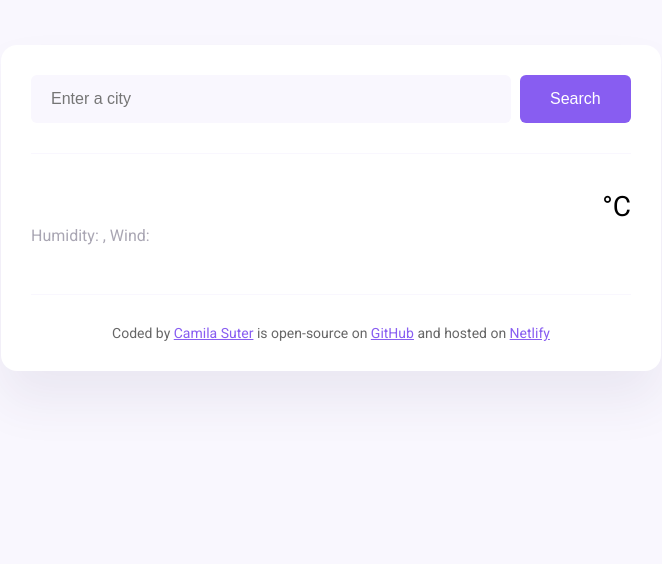
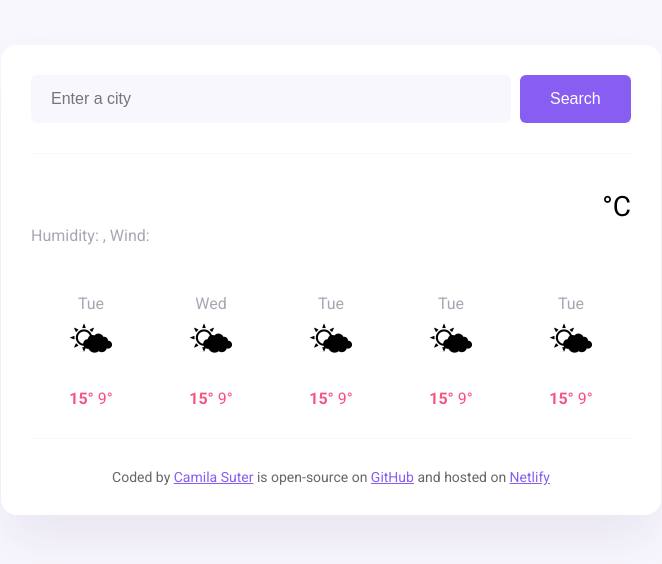
Before and after one commit to csuter22/weather-forecast, a plain HTML site: page index.html in a window 1280 px wide. Shown: the whole page, without its empty margins (309-971 px from the left). Drawn offline with nearby package versions, Linux system fonts and the light colour scheme; no server answers.

Commit message:
forecast style update

```diff
--- a/index.html
+++ b/index.html
@@ -35,6 +35,48 @@
     <div class="weather-app-unit">°C</div>
     </div>
     </div>
+    <div class="weather-forecast">
+        <div class="weather-forecast-day">
+        <div class="weather-forecast-date">Tue</div>
+        <div class="weather-forecast-icon">🌤</div>
+        <div class="weather-forecast-temperatures">
+            <div class="weather-forecast-temperature">
+            <strong>15°</strong> 9°</div>
+            </div>
+        </div>
+        <div class="weather-forecast-day">
+        <div class="weather-forecast-date">Wed</div>
+        <div class="weather-forecast-icon">🌤</div>
+        <div class="weather-forecast-temperatures">
+            <div class="weather-forecast-temperature">
+            <strong>15°</strong> 9°</div>
+            </div>
+        </div>
+        <div class="weather-forecast-day">
+        <div class="weather-forecast-date">Tue</div>
+        <div class="weather-forecast-icon">🌤</div>
+        <div class="weather-forecast-temperatures">
+            <div class="weather-forecast-temperature">
+            <strong>15°</strong> 9°</div>
+            </div>
+        </div>
+        <div class="weather-forecast-day">
+        <div class="weather-forecast-date">Tue</div>
+        <div class="weather-forecast-icon">🌤</div>
+        <div class="weather-forecast-temperatures">
+            <div class="weather-forecast-temperature">
+            <strong>15°</strong> 9°</div>
+            </div>
+        </div>
+        <div class="weather-forecast-day">
+        <div class="weather-forecast-date">Tue</div>
+        <div class="weather-forecast-icon">🌤</div>
+        <div class="weather-forecast-temperatures">
+            <div class="weather-forecast-temperature">
+            <strong>15°</strong> 9°</div>
+            </div>
+        </div>
+    </div>
     </main>
 
     <footer>Coded by <a href="https://github.com/csuter22" target="_blank">Camila Suter</a> is open-source on <a href="https://github.com" target="_blank">GitHub</a> and hosted on <a href="https://www.netlify.com/">Netlify</a> </footer>
--- a/src/style.css
+++ b/src/style.css
@@ -81,6 +81,36 @@ main{
     font-size: 28px;
 }
 
+.weather-forecast {
+    display: flex;
+    justify-content: space-around;
+    margin-top: 30px;
+}
+
+.weather-forecast-date {
+    text-align: center;
+    color: rgba(39, 33, 66, 0.4);
+    font-size: 16px;
+    line-height: 20px;
+}
+
+.weather-forecast-icon {
+    font-size: 38px;
+    text-align: center;
+}
+
+.weather-forecast-temperatures {
+    text-align: center;
+    color: #f65282;
+    display: flex;
+    margin-top: 10px;
+    justify-content: center;
+
+}
+
+.weather-forecast-temperature {
+    padding: 0 10 px;
+}
 footer {
     border-top: 1px solid #F9F7FE ;
     padding: 30px 0 0 0;
```
